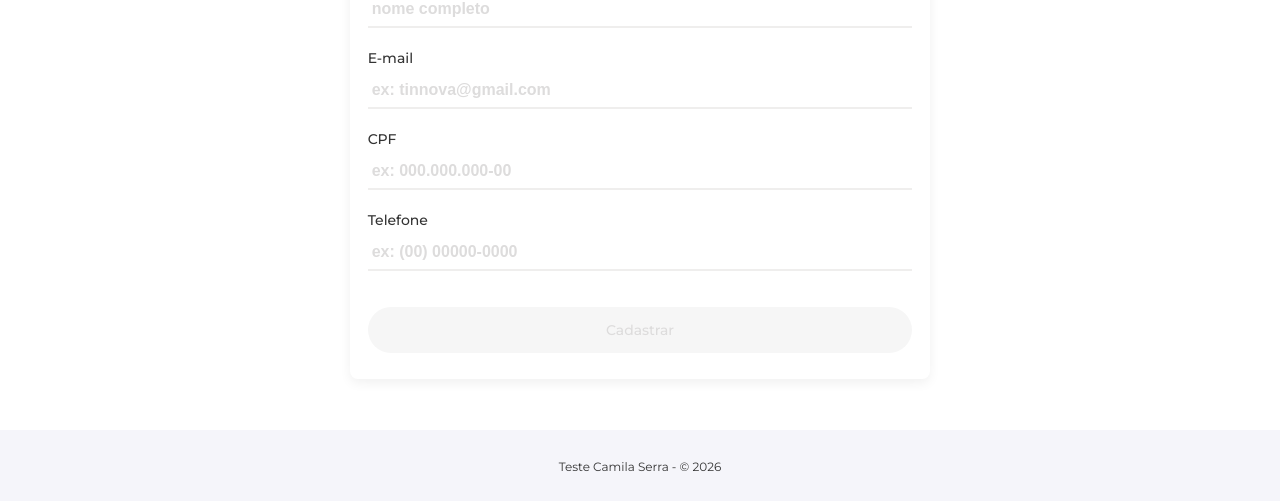
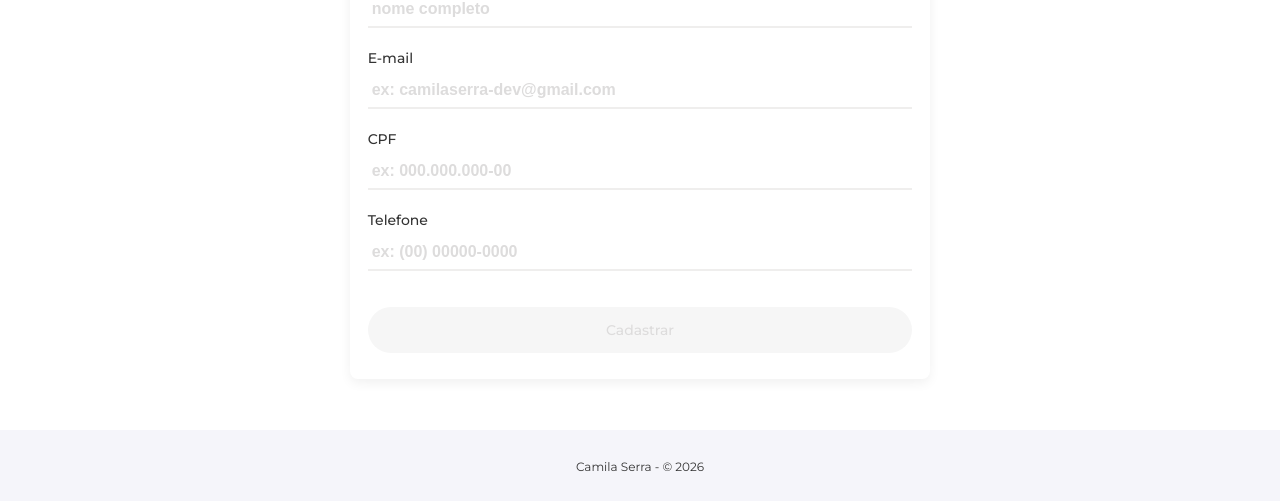
Before and after one commit to camilaserra/react-vite-user-crud, a React (Vite) app: page / in a window 1280 px wide. Shown: the part 296-797 px from the top of the page. Built offline with nearby package versions, Linux system fonts and the light colour scheme; no server answers.

Commit message:
fix: replacement of nomenclatures

```diff
--- a/index.html
+++ b/index.html
@@ -4,13 +4,13 @@
 <head>
   <meta charset="UTF-8" />
   <link rel="icon" type="image/svg+xml"
-    href="https://tinnova.com.br/wp-content/uploads/2021/06/cropped-icon_logo-32x32.png" />
+    href="https://camilaserra-dev.vercel.app/favicon.ico" />
   <meta name="viewport" content="width=device-width, initial-scale=1.0" />
   <link rel="preconnect" href="https://fonts.googleapis.com">
   <link rel="preconnect" href="https://fonts.gstatic.com" crossorigin>
   <link href="https://fonts.googleapis.com/css2?family=Montserrat:ital,wght@0,100..900;1,100..900&display=swap"
     rel="stylesheet">
-  <title>Tinnova-react-test-front-end</title>
+  <title>react-vite-user-crud</title>
 </head>
 
 <body>
--- a/src/components/Footer/index.jsx
+++ b/src/components/Footer/index.jsx
@@ -6,7 +6,7 @@ export default function Footer() {
   return (
     <footer className={styles.footer}>
       <p>
-        Teste Camila Serra -  © {currentYear}
+        Camila Serra -  © {currentYear}
       </p>
     </footer>
   )
--- a/src/components/forms/index.jsx
+++ b/src/components/forms/index.jsx
@@ -40,7 +40,7 @@ export default function UserForm() {
         <input
           id="email"
           name="email"
-          placeholder='ex: tinnova@gmail.com'
+          placeholder='ex: camilaserra-dev@gmail.com'
           className={styles.input}
           value={form.email}
           onChange={handleChange}
```
Also changed, not shown: 2 other files (tests, documents, lock files or other folders).
